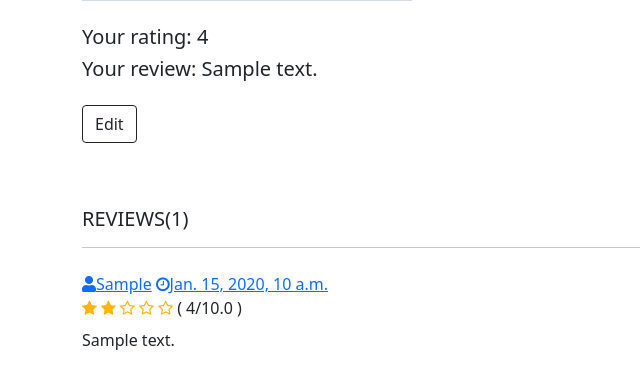
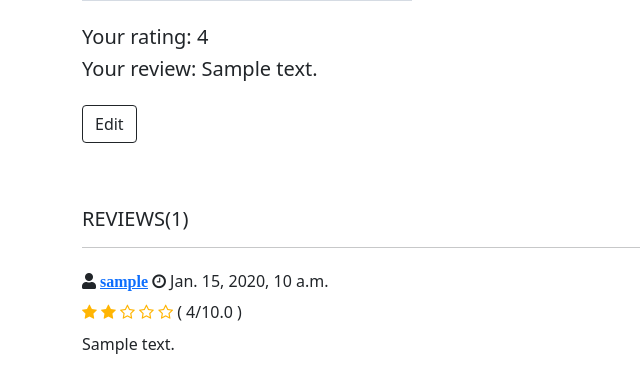
Before and after one commit to rahafv/The-Ordinaries, a Django app: template bookclub/templates/book_details.html in a window 1280 px wide. Shown: the part 697-1069 px from the top of the page, without its empty margins (0-640 px from the left). Before the commit the page ends 1047 px from the top, so only its background shows below. Run offline with Django 3.2, Linux system fonts and the light colour scheme; the template is opened without the code that fills it: most values are stand-ins (such as "Sample title", 1, 10 or a date in 2020); grey boxes marked "Sample" are stand-in pictures; some libraries are stand-ins or nearby versions.

Commit message:
remove review time hyperlink

```diff
--- a/bookclub/forms.py
+++ b/bookclub/forms.py
@@ -232,6 +232,7 @@ class ClubForm(forms.ModelForm):
         exclude = ['owner']
 
 
+
 class RatingForm(forms.ModelForm):
     """Form to post a review."""
     class Meta:
--- a/bookclub/templates/book_details.html
+++ b/bookclub/templates/book_details.html
@@ -39,7 +39,7 @@
                 <h5 class="mt-2"> Your rating: {{ rating.rating }}</h5>
                 <h5 class="mb-4"> Your review: {{ rating.review  }}</h5>
                 <!-- TODO: add link to edit review here. -->
-                <a herf=# class="btn btn-outline-dark mb-3"> Edit </a>
+                <a herf='edit_review' class="btn btn-outline-dark mb-3"> Edit </a>
               </div>
             {% endif %}
           </div>
@@ -74,8 +74,14 @@
           {% if reviews %}
             {% for review in reviews %}
             <div class='reviews-heading'>
-              <a class= "text-capitalize"><i class= "fas fa-user mr-1"></i>{{review.user.username}}</a>
-              <a class= "ml-2"><i class= "fa fa-clock mr-1"></i>{{rating.created_at}}</a>
+              {% comment %} <h5 class="log-in-alternate-heading">
+                Already have an account? Click <a href={% url 'log_in' %}>here</a> to log in.
+              </h5> {% endcomment %}
+              <h6 class="review-info-alternate-heading">
+              <i class= "fas fa-user mr-1"> <a href= {% url 'profile'  %}> {{review.user.username}} </a></i>
+              <i class= "fa fa-clock mr-1"> </i> {{rating.created_at}}
+              </h6>
+              {% comment %} <h6 class= "text-capitalize"><i class= "fas fa-user mr-1"><a href={% url 'profile' %}>{{review.user.username}}</a></h6> {% endcomment %}
               <div class="rating-star">
 
                     <i class="fa fa-star{% if review.rating < 1%}-o{% elif review.rating == 1 %}-half-o{% endif %}" aria-hidden="true"></i>
--- a/system/urls.py
+++ b/system/urls.py
@@ -35,6 +35,7 @@ urlpatterns = [
     path('home/' , views.home , name = 'home'),
     path('log_out/', views.log_out , name='log_out'),
     path('profile/', views.show_profile_page , name='profile'),
+    # path('profile/<int:user_id>', views.show_profile_page , name='profile'),
     path('club/<int:club_id>/members/<int:user_id>', views.show_profile_page , name='profile'),
     path('edit_profile/', views.ProfileUpdateView.as_view(), name='edit_profile'),
     path('password/',views.password, name = 'password'),
@@ -50,6 +51,7 @@ urlpatterns = [
     path('books/', views.books_list, name ='books_list'),
     path('clubs/', views.clubs_list, name ='clubs_list'),
     path('club/<int:club_id>/books/', views.books_list, name ='books_list'),
+
     #change URL format
     path('<int:user_id>/books/', views.books_list, name ='books_list'),
     path('<int:user_id>/clubs/', views.clubs_list, name ='clubs_list'),
```
Also changed, not shown: bookclub/views.py (+27 -2 lines).
